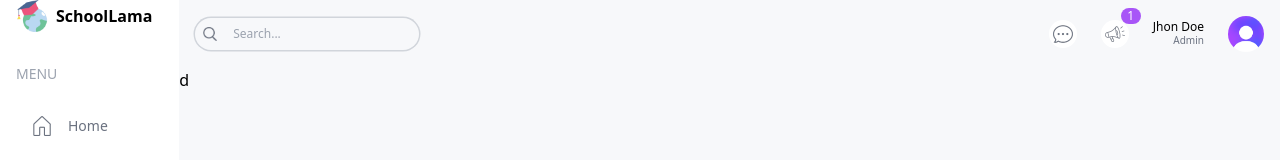
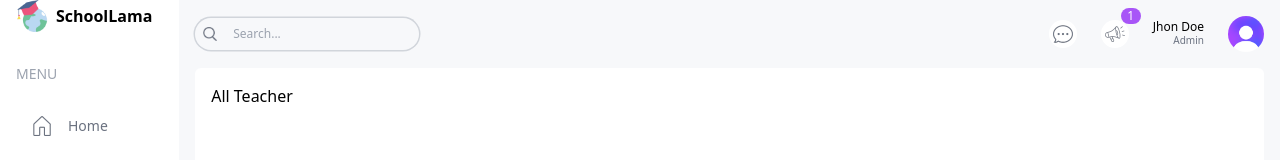
Before and after one commit to muhammadulum/next_schoolmanagement, a Next.js app: page /list/teachers in a window 1280 px wide. Shown: the top 160 px of the page. Built offline with nearby package versions, Linux system fonts and the light colour scheme.

Commit message:
add list teacher

```diff
--- a/src/app/(dashboard)/list/teachers/page.tsx
+++ b/src/app/(dashboard)/list/teachers/page.tsx
@@ -1,10 +1,24 @@
+import TableSearch from '@/components/TableSearch'
 import React from 'react'
 
 const TeacherListPage = () => {
     return (
-        <div className=''>
-            d
+        <div className='bg-white p-4 rounded-md flex-1 m-4 mt-0'>
+            {/* top */}
+            <div className=''>
+                <h1>All Teacher</h1>
+                <div className=''>
+                    <TableSearch />
+                </div>
+            </div>
+            {/* list */}
+            <div className=''> </div>
+            {/* pagination */}
+            <div className="">
+
+            </div>
         </div>
+
     )
 }
 
--- /dev/null
+++ b/src/components/TableSearch.tsx
@@ -0,0 +1,11 @@
+import React from 'react'
+
+const TableSearch = () => {
+    return (
+        <div>
+
+        </div>
+    )
+}
+
+export default TableSearch
```
